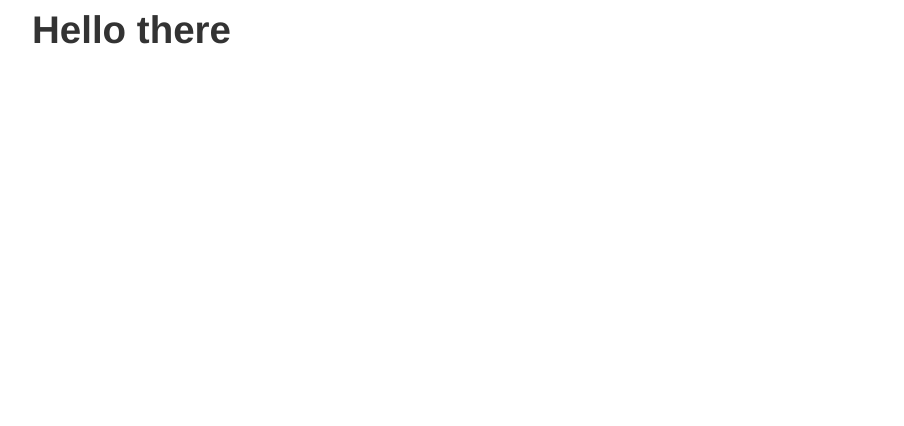
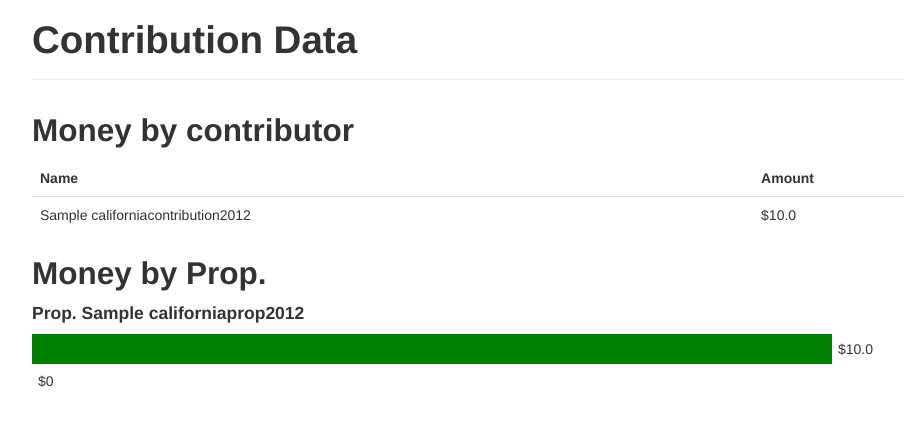
Before and after one commit to simzou/bruin-training-fall-2013, a Django app: page / in a window 1280 px wide. Shown: the top 426 px of the page, without its empty margins (138-1042 px from the left). Run offline with Django 3.2, Linux system fonts and the light colour scheme; tables that the repository leaves empty hold one stand-in row (values such as "Sample post").

Commit message:
better view and index page

```diff
--- a/contributions/models.py
+++ b/contributions/models.py
@@ -36,7 +36,6 @@ class CaliforniaCampaign2012(models.Model):
 
     class Meta:
         app_label = 'contributions'
-        verbose_name = '2012: Campaign'
 
     def __unicode__(self):
         return unicode("Campaign: %s %s" % (self.position, self.prop))
--- a/contributions/views.py
+++ b/contributions/views.py
@@ -1,9 +1,50 @@
+from django.db.models import Sum, Count
 from django.views.generic import TemplateView
+from contributions.models import CaliforniaProp2012, CaliforniaContribution2012
+
 
 class IndexView(TemplateView):
+    # tell our view which template to use
     template_name = "contributions/index.html"
 
     def get_context_data(self, **kwargs):
+        # grab our context, so we can add to it
         context = super(IndexView, self).get_context_data(**kwargs)
+        # get all of the props
+        props = CaliforniaProp2012.objects.all()
+        # set up an empty data dictionary
+        data = []
+        # loop through all the props, and grab their totals
+        for i in props:
+            # grab the IDs of all the commitees that support the prop
+            support_committees = i.californiacampaign2012_set.filter(position='Support')\
+                                    .values_list('committee_id', flat=True)
+            # And all the committees that oppose it
+            oppose_committees = i.californiacampaign2012_set.filter(position='Oppose')\
+                                    .values_list('committee_id', flat=True)
+            # Then use those committee IDs to filter on the contributions
+            # that either support or oppose the proposition.
+            # Use the Django aggregate method to add them all up.
+            data.append({
+                'prop': i.name,
+                'support': CaliforniaContribution2012.objects.filter(committee_id__in=support_committees)\
+                                .aggregate(sum=Sum('amount'))['sum'] or 0,
+                'oppose': CaliforniaContribution2012.objects.filter(committee_id__in=oppose_committees)\
+                                .aggregate(sum=Sum('amount'))['sum'] or 0,
+            })
+        # put all of the values in a single list
+        # so we can easily grab the max
+        all_vals = []
+        for i in data:
+            all_vals.append(i['support'])
+            all_vals.append(i['oppose'])
 
+        # Here we can get a list of all of the unique contributor names
+        # along with their total contributions
+        contributors = CaliforniaContribution2012.objects.values('clean_name')\
+                    .annotate(contribs=Sum('amount')).order_by('-contribs')
+
+        context['contributors'] = contributors[0:10]
+        context['max_value'] = max(all_vals)
+        context['summary_data'] = data
         return context
--- a/project/settings.py
+++ b/project/settings.py
@@ -116,6 +116,7 @@ INSTALLED_APPS = (
     'django.contrib.messages',
     'django.contrib.staticfiles',
     'django.contrib.admin',
+    'django.contrib.humanize',
     'contributions',
 )
 
--- a/templates/base.html
+++ b/templates/base.html
@@ -5,6 +5,7 @@
     <title>Campaign Contributions</title>
     <!-- CSS -->
     <link rel="stylesheet" href="{% static "css/bootstrap.min.css" %}">
+    {% block extra-css %}{% endblock %}
     <!-- JavaScript -->
     <!-- jQuery site is here: http://jquery.com/ -->
     <script src="http://code.jquery.com/jquery.js"></script>
--- a/templates/contributions/index.html
+++ b/templates/contributions/index.html
@@ -1,7 +1,72 @@
 {% extends 'base.html' %}
+{% load humanize %}
+
+{% block extra-css %}
+<style type="text/css">
+    .bar {
+        height: 30px;
+        display:inline-block;
+        float:left;
+        margin:1px 0;
+    }
+    .oppose {
+        background: red;
+    }
+    .support {
+        background: green;
+    }
+    .bar-label {
+        display:inline-block;
+        float:left;
+        margin: 6px 0 0 6px;
+    }
+    .bar-container {
+        clear:both;
+    }
+    .clear {
+        clear:both;
+    }
+</style>
+{% endblock %}
 
 {% block content %}
 <div class="container">
-    <h1>Hello there</h1>
+    <div class="page-header">
+        <h1>Contribution Data</h1>
+    </div>
+
+    <h2>Money by contributor</h2>
+
+    <table class="table">
+        <thead>
+            <tr>
+                <th>Name</th>
+                <th>Amount</th>
+            </tr>
+        </thead>
+        <tbody>
+            {% for i in contributors %}
+            <tr>
+                <td>{{ i.clean_name }}</td>
+                <td>${{ i.contribs|intcomma }}</td>
+            </tr>
+            {% endfor %}
+        </tbody>
+    </table>
+
+    <h2>Money by Prop.</h2>
+
+    {% for i in summary_data %}
+    <h4>Prop. {{ i.prop }}</h4>
+    <div class="bar-container">
+        <span class="bar support" style="width:{% widthratio i.support max_value 800 %}px"></span>
+        <span class="bar-label">${{ i.support|intcomma }}</span>
+    </div>
+    <div class="bar-container">
+        <span class="bar oppose" style="width:{% widthratio i.oppose max_value 800 %}px"></span>
+        <span class="bar-label">${{ i.oppose|intcomma }}</span>
+    </div>
+    <div class="clear"></div>
+    {% endfor %}
 </div>
 {% endblock %}
```
